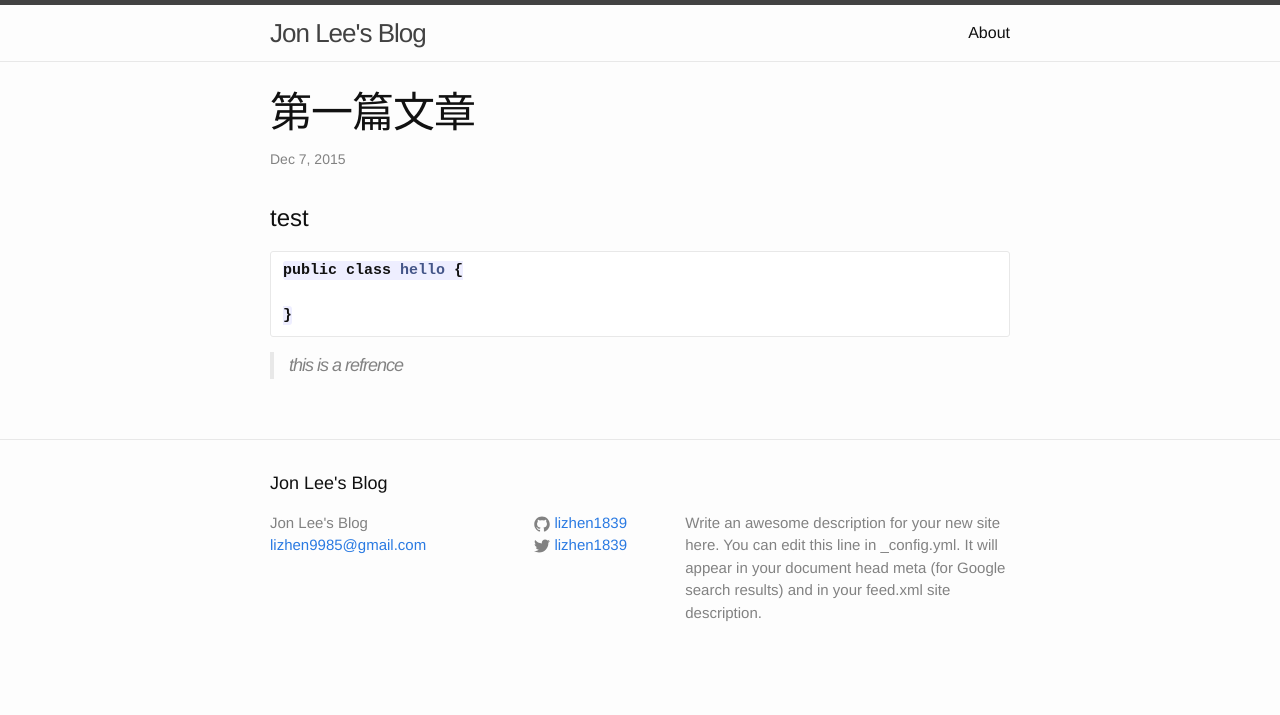
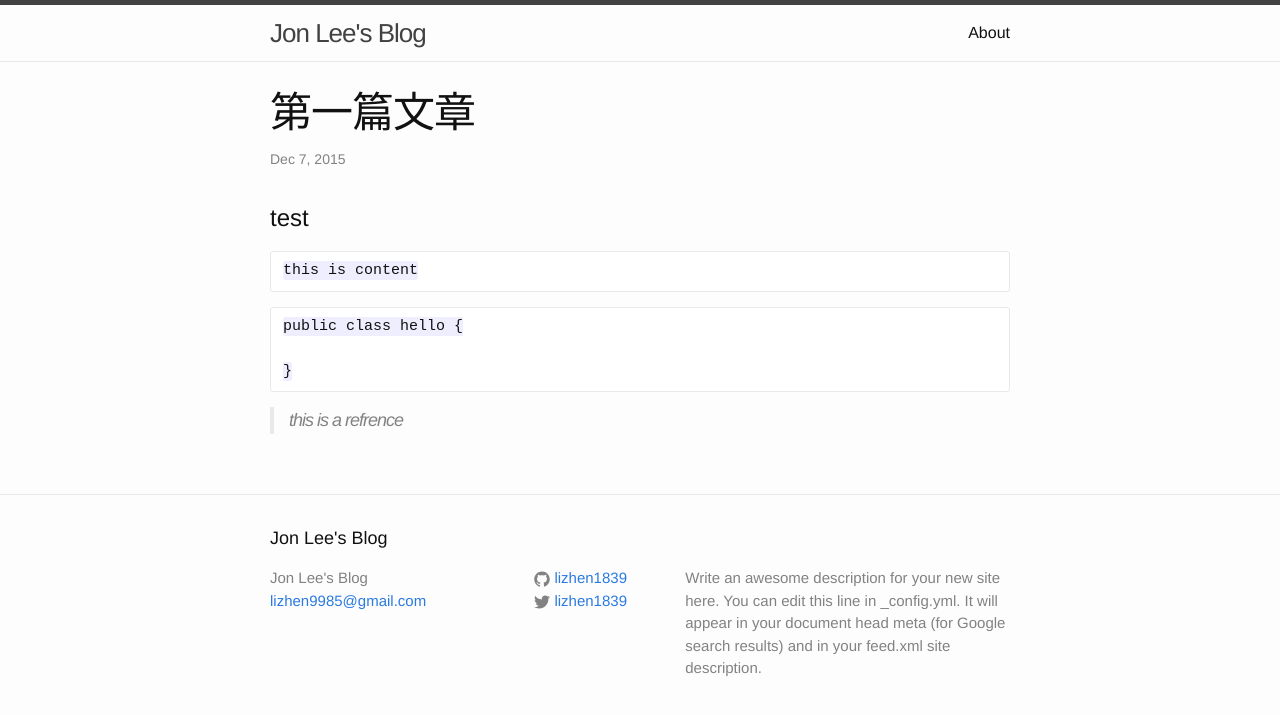
Before and after one commit to lizhen1839/lizhen1839.github.io, a Jekyll site: the page built from _posts/2015-12-07-第一篇文章.markdown, in a window 1280 px wide. Shown: the top 715 px of the page. Built offline with Jekyll 4.4.1, drawn with Linux system fonts in a browser that asks for light colours.

Commit message:
test markdown

````diff
--- a/_posts/2015-12-07-第一篇文章.markdown
+++ b/_posts/2015-12-07-第一篇文章.markdown
@@ -5,7 +5,9 @@ layout: post
 
 # test
 
-```java
+    this is content
+
+```
 public class hello {
 
 }
````
